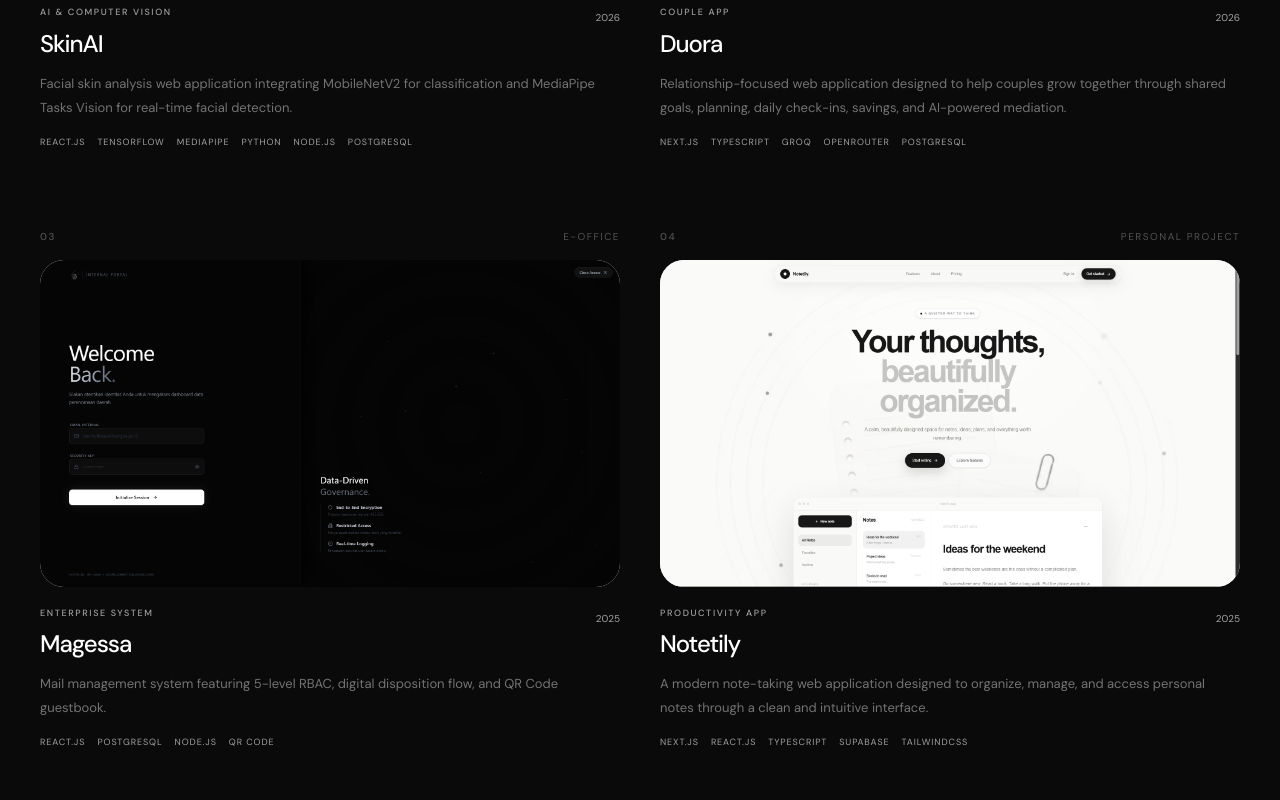
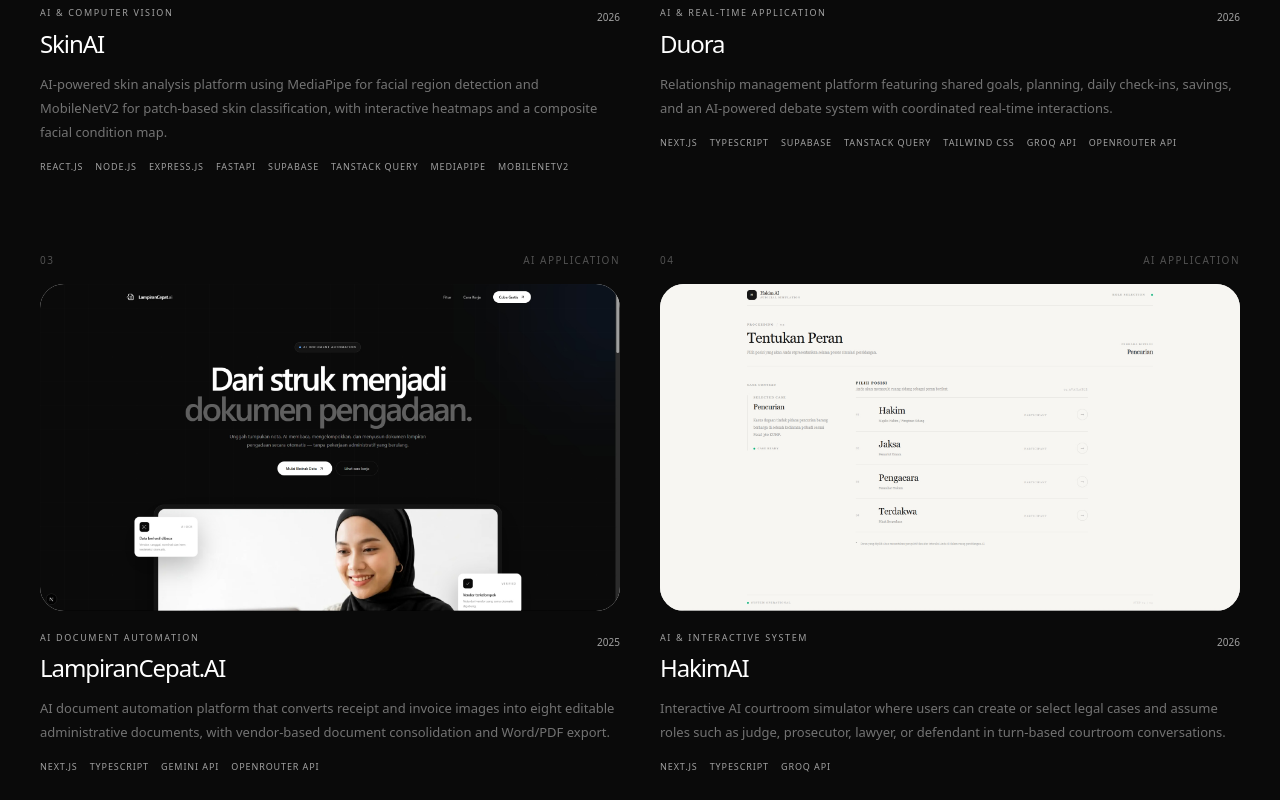
Before and after one commit to farelkdhfi/farelkdhfi, a React (Vite) app: page / in a window 1280 px wide. Shown: the part 1540-2340 px from the top of the page. Built offline with nearby package versions, Linux system fonts and the light colour scheme.

Commit message:
update: move competition award to award section not in experience anymore

```diff
--- a/src/components/About.jsx
+++ b/src/components/About.jsx
@@ -3,13 +3,14 @@ import { skillsData } from '../data/personalData';
 const About = () => {
   const categories = [
     'Frontend',
+    'Language',
     'Backend',
+    'Backend & Database',
+    'Database',
     'AI/ML',
-    'Database',
+    '3D Graphics',
+    'Tools',
     'UI Design',
-    'Language',
-    '3D Graphics',
-    'Architecture',
   ];
 
   return (
@@ -61,8 +62,9 @@ const About = () => {
                   sm:leading-7
                 "
               >
-                I care about the details that make digital products feel
-                intuitive, intentional, and enjoyable to use.
+                I build thoughtful digital products with a strong focus on
+                frontend development, interaction, and practical user
+                experiences.
               </p>
             </div>
           </div>
@@ -86,7 +88,7 @@ const About = () => {
               I’m a frontend-focused developer who enjoys turning complex
               ideas into{' '}
               <span className="text-neutral-400">
-                simple digital experiences.
+                useful digital products.
               </span>
             </h2>
 
@@ -105,6 +107,7 @@ const About = () => {
                 sm:pt-8
               "
             >
+              {/* Focus */}
               <div>
                 <p
                   className="
@@ -130,11 +133,12 @@ const About = () => {
                     sm:leading-6
                   "
                 >
-                  Frontend development, UI systems, interactive experiences,
-                  and modern web architecture.
+                  Frontend engineering, React and Next.js applications,
+                  interactive interfaces, and modern web architecture.
                 </p>
               </div>
 
+              {/* Currently */}
               <div>
                 <p
                   className="
@@ -160,8 +164,9 @@ const About = () => {
                     sm:leading-6
                   "
                 >
-                  Building with React, TypeScript, Tailwind CSS, Node.js,
-                  Python, and exploring AI-powered interfaces.
+                  Building with React, Next.js, TypeScript, Supabase, and
+                  modern data-fetching tools while exploring AI-powered and
+                  computer vision experiences.
                 </p>
               </div>
             </div>
@@ -215,7 +220,7 @@ const About = () => {
                 sm:tracking-[0.15em]
               "
             >
-              08 disciplines
+              {skillsData.length} skills
             </p>
           </div>
 
@@ -234,6 +239,8 @@ const About = () => {
               const skill = skillsData.find(
                 (item) => item.category === category
               );
+
+              if (!skill) return null;
 
               return (
                 <div
@@ -275,7 +282,7 @@ const About = () => {
                         sm:tracking-[0.12em]
                       "
                     >
-                      {skill?.level}%
+                      {skill.level}%
                     </span>
                   </div>
 
@@ -291,7 +298,7 @@ const About = () => {
                       sm:text-lg
                     "
                   >
-                    {skill?.name}
+                    {skill.name}
                   </h3>
 
                   {/* Progress */}
@@ -312,7 +319,7 @@ const About = () => {
                         duration-1000
                       "
                       style={{
-                        width: `${skill?.level}%`,
+                        width: `${skill.level}%`,
                       }}
                     />
                   </div>
--- a/src/data/personalData.js
+++ b/src/data/personalData.js
@@ -12,21 +12,109 @@ import LampiranCepat from '../assets/projectsImg/lampiranCepatAI.png';
 import HakimAI from '../assets/projectsImg/hakimAI.png';
 
 export const personalData = [
-  { label: 'System Status', value: 'Online', color: 'text-emerald-500' },
-  { label: 'Availability', value: 'Open for Work', color: 'text-white' },
-  { label: 'Location', value: 'Tasikmalaya, ID', color: 'text-neutral-400' },
-  { label: 'Local Time', value: 'GMT+7', color: 'text-neutral-400' },
+  {
+    label: 'System Status',
+    value: 'Online',
+    color: 'text-emerald-500',
+  },
+  {
+    label: 'Availability',
+    value: 'Open for Work',
+    color: 'text-white',
+  },
+  {
+    label: 'Location',
+    value: 'Tasikmalaya, ID',
+    color: 'text-neutral-400',
+  },
+  {
+    label: 'Local Time',
+    value: 'GMT+7',
+    color: 'text-neutral-400',
+  },
 ];
 
 export const skillsData = [
-  { name: 'React.js', level: 90, category: 'Frontend' },
-  { name: 'Node.js & Express', level: 70, category: 'Backend' },
-  { name: 'Python', level: 60, category: 'AI/ML' },
-  { name: 'PostgreSQL', level: 60, category: 'Database' },
-  { name: 'Figma', level: 90, category: 'UI Design' },
-  { name: 'TypeScript', level: 90, category: 'Language' },
-  { name: 'Three.js', level: 60, category: '3D Graphics' },
-  { name: 'System Design', level: 87, category: 'Architecture' },
+  {
+    name: 'React.js',
+    level: 90,
+    category: 'Frontend',
+  },
+  {
+    name: 'Next.js',
+    level: 88,
+    category: 'Frontend',
+  },
+  {
+    name: 'TypeScript',
+    level: 88,
+    category: 'Language',
+  },
+  {
+    name: 'JavaScript',
+    level: 90,
+    category: 'Language',
+  },
+  {
+    name: 'TanStack Query',
+    level: 82,
+    category: 'Frontend',
+  },
+  {
+    name: 'Tailwind CSS',
+    level: 88,
+    category: 'Frontend',
+  },
+  {
+    name: 'Node.js & Express',
+    level: 75,
+    category: 'Backend',
+  },
+  {
+    name: 'Supabase',
+    level: 80,
+    category: 'Backend & Database',
+  },
+  {
+    name: 'PostgreSQL',
+    level: 70,
+    category: 'Database',
+  },
+  {
+    name: 'FastAPI',
+    level: 65,
+    category: 'Backend',
+  },
+  {
+    name: 'Python',
+    level: 60,
+    category: 'AI/ML',
+  },
+  {
+    name: 'MediaPipe',
+    level: 70,
+    category: 'AI/ML',
+  },
+  {
+    name: 'Three.js',
+    level: 65,
+    category: '3D Graphics',
+  },
+  {
+    name: 'Git',
+    level: 85,
+    category: 'Tools',
+  },
+  {
+    name: 'Docker',
+    level: 65,
+    category: 'Tools',
+  },
+  {
+    name: 'Figma',
+    level: 90,
+    category: 'UI Design',
+  },
 ];
 
 export const projectsData = [
@@ -36,187 +124,216 @@ export const projectsData = [
     category: 'AI & Computer Vision',
     year: '2026',
     label: 'Thesis Project',
-    desc: 'Facial skin analysis web application integrating MobileNetV2 for classification and MediaPipe Tasks Vision for real-time facial detection.',
+    desc: 'AI-powered skin analysis platform using MediaPipe for facial region detection and MobileNetV2 for patch-based skin classification, with interactive heatmaps and a composite facial condition map.',
     tech: [
       'React.js',
-      'TensorFlow',
+      'Node.js',
+      'Express.js',
+      'FastAPI',
+      'Supabase',
+      'TanStack Query',
       'MediaPipe',
-      'Python',
-      'Node.js',
-      'PostgreSQL',
+      'MobileNetV2',
     ],
     image: SkinAI,
-    url: 'https://skinai.my.id',
+    url: 'https://skinai.my.id/',
   },
+
   {
     id: 2,
     title: 'Duora',
-    category: 'Couple App',
+    category: 'AI & Real-Time Application',
     year: '2026',
-    label: 'Thesis Project',
-    desc: 'Relationship-focused web application designed to help couples grow together through shared goals, planning, daily check-ins, savings, and AI-powered mediation.',
+    label: 'Personal Project',
+    desc: 'Relationship management platform featuring shared goals, planning, daily check-ins, savings, and an AI-powered debate system with coordinated real-time interactions.',
     tech: [
       'Next.js',
       'TypeScript',
-      'Groq',
-      'OpenRouter',
-      'PostgreSQL',
+      'Supabase',
+      'TanStack Query',
+      'Tailwind CSS',
+      'Groq API',
+      'OpenRouter API',
     ],
     image: Duora,
-    url: 'https://duora.vercel.app/',
+    url: 'https://duora-grow-together.vercel.app/',
   },
+
   {
     id: 3,
+    title: 'LampiranCepat.AI',
+    category: 'AI Document Automation',
+    year: '2025',
+    label: 'AI Application',
+    desc: 'AI document automation platform that converts receipt and invoice images into eight editable administrative documents, with vendor-based document consolidation and Word/PDF export.',
+    tech: [
+      'Next.js',
+      'TypeScript',
+      'Gemini API',
+      'OpenRouter API',
+    ],
+    image: LampiranCepat,
+    url: 'https://lampiran-cepat-ai.vercel.app/',
+  },
+
+  {
+    id: 4,
+    title: 'HakimAI',
+    category: 'AI & Interactive System',
+    year: '2026',
+    label: 'AI Application',
+    desc: 'Interactive AI courtroom simulator where users can create or select legal cases and assume roles such as judge, prosecutor, lawyer, or defendant in turn-based courtroom conversations.',
+    tech: [
+      'Next.js',
+      'TypeScript',
+      'Groq API',
+    ],
+    image: HakimAI,
+    url: 'https://courtroom-ai-simulator.vercel.app/',
+  },
+
+  {
+    id: 5,
+    title: 'Notetily',
+    category: 'Productivity & Knowledge Management',
+    year: '2025',
+    label: 'Personal Project',
+    desc: 'Knowledge management app with connected note graphs, folders, favorites, archives, search, and a cleanup system for detecting duplicate, untitled, unorganized, and inactive notes.',
+    tech: [
+      'Next.js',
+      'TypeScript',
+      'Supabase',
+      'TanStack Query',
+      'React Hook Form',
+      'Zod',
+    ],
+    image: Notetily,
+    url: 'https://notetily.vercel.app/',
+  },
+
+  {
+    id: 6,
     title: 'Magessa',
     category: 'Enterprise System',
     year: '2025',
     label: 'E-Office',
-    desc: 'Mail management system featuring 5-level RBAC, digital disposition flow, and QR Code guestbook.',
-    tech: ['React.js', 'PostgreSQL', 'Node.js', 'QR Code'],
+    desc: 'Internal enterprise web application for correspondence and document disposition management with five role-based access levels, internal documentation features, and a QR-code-based guestbook.',
+    tech: [
+      'React.js',
+      'Node.js',
+      'Express.js',
+      'Supabase',
+      'QR Code',
+    ],
     image: Magessa,
     url: 'https://magessa.vercel.app/',
-  },
-  {
-    id: 4,
-    title: 'Notetily',
-    category: 'Productivity App',
-    year: '2025',
-    label: 'Personal Project',
-    desc: 'A modern note-taking web application designed to organize, manage, and access personal notes through a clean and intuitive interface.',
-    tech: ['Next.js', 'React.js', 'TypeScript', 'Supabase', 'TailwindCSS'],
-    image: Notetily,
-    url: 'https://notetily.vercel.app/',
-  },
-  {
-    id: 5,
-    title: 'HandRobot 3D',
-    category: 'Creative Technology',
-    year: '2025',
-    label: 'Interactive 3D',
-    desc: 'Gesture-controlled virtual robotic arm simulation utilizing hand tracking to manipulate 3D objects in real-time.',
-    tech: ['Three.js', 'MediaPipe', 'React Three Fiber', 'WebGL'],
-    image: HandVirtual,
-    url: 'https://hand-robot-virtual-3d.vercel.app/',
-  },
-  {
-    id: 6,
-    title: 'LampiraCepat.AI',
-    category: 'AI Productivity',
-    year: '2025',
-    label: 'AI Application',
-    desc: 'AI-powered document processing application designed to simplify the preparation and management of administrative attachments.',
-    tech: ['React.js', 'AI', 'Python', 'TailwindCSS'],
-    image: LampiranCepat,
-    url: 'https://lampiran-cepat-ai.vercel.app/',
   },
 ];
 
 export const additionalProjects = [
   {
-    title: 'HakimAI',
-    image: HakimAI,
-    year: '2026',
-    desc: 'AI-powered legal debate assistant designed to analyze arguments, identify perspectives, and provide neutral insights during discussions.',
-    tech: ['Next.js', 'TypeScript', 'Groq AI', 'OpenRouter'],
-    url: '#',
+    title: 'TouchlessOS',
+    image: HandVirtual,
+    year: '2025',
+    desc: 'Interactive 3D dashboard controlled through real-time hand tracking, featuring gesture recognition, a robotic hand model, physics-based objects, and dynamic performance modes.',
+    tech: [
+      'React.js',
+      'MediaPipe',
+      'Three.js',
+      'React Three Fiber',
+      'WebGL',
+    ],
+    url: 'https://hand-robot-virtual-3d.vercel.app/',
   },
+
+  {
+    title: 'TasteAI',
+    image: TasteAI,
+    year: '2025',
+    desc: 'AI-powered culinary assistant that generates recipes, provides nutritional information, supports follow-up questions, and offers voice-based recipe playback.',
+    tech: [
+      'React.js',
+      'Tailwind CSS',
+      'Groq API',
+    ],
+    url: 'https://tasteai-recipe-assistant.vercel.app/',
+  },
+
   {
     title: 'Photo Booth App',
     image: NeoBooth,
     year: '2025',
     desc: 'Interactive web-based photo booth application allowing users to capture moments with custom frames and filters directly from the browser.',
-    tech: ['ReactJS', 'TailwindCSS', 'Three.js'],
+    tech: [
+      'React.js',
+      'Tailwind CSS',
+      'Three.js',
+    ],
     url: 'https://photo-booth-app-sigma.vercel.app/',
   },
+
   {
-    title: 'Task Flow App',
+    title: 'TaskFlow',
     image: TaskFlow,
     year: '2025',
-    desc: 'A streamlined productivity application designed to manage tasks and enhance workflow efficiency with a modern, intuitive interface.',
-    tech: ['ReactJS', 'TailwindCSS', 'Three.js'],
+    desc: 'Modern productivity application designed to manage tasks and organize workflows through a clean and intuitive interface.',
+    tech: [
+      'React.js',
+      'Tailwind CSS',
+      'Three.js',
+    ],
     url: 'https://task-flow-pink-omega.vercel.app/',
   },
+
   {
-    title: 'TasteAI',
-    image: TasteAI,
-    year: '2025',
-    desc: 'AI-powered culinary assistant that provides personalized food and recipe recommendations using the Groq AI model.',
-    tech: ['ReactJS', 'TailwindCSS', 'Groq AI'],
-    url: 'https://tasteai-recipe-assistant.vercel.app/',
-  },
-  {
-    title: 'Javascript Books',
+    title: 'JavaScript Books',
     image: JavascriptBooks,
     year: '2025',
-    desc: 'A curated digital library and documentation platform built to track and showcase my journey in mastering JavaScript.',
-    tech: ['ReactJS', 'TailwindCSS', 'JavaScript'],
+    desc: 'Curated digital library and documentation platform built to track and showcase a journey through JavaScript concepts and learning materials.',
+    tech: [
+      'React.js',
+      'Tailwind CSS',
+      'JavaScript',
+    ],
     url: 'https://javascript-books.vercel.app/',
   },
+
   {
     title: 'TEES E-Commerce',
     image: Tees,
     year: '2025',
-    desc: 'A modern e-commerce landing page submission for WDC Competition focused on delivering a seamless shopping experience for apparel.',
-    tech: ['ReactJS', 'TailwindCSS', 'UI Design'],
+    desc: 'Frontend e-commerce experience created for a web development competition, focused on apparel browsing and a modern shopping interface.',
+    tech: [
+      'React.js',
+      'Tailwind CSS',
+      'UI Design',
+    ],
     url: 'https://tees-lombawdc.vercel.app/',
   },
 ];
 
 export const experiencesData = [
   {
-    role: 'AI Web Developer',
-    company: 'University Final Project',
-    period: '2026 — Present',
-    location: 'Academic Research',
+    role: 'IT Intern',
+    company: 'Bappelitbangda Kota Tasikmalaya',
+    period: 'Jun 2025 — Jul 2025',
+    location: 'Tasikmalaya, Indonesia',
     achievements: [
-      'Developed a facial skin analysis web app integrating MobileNetV2 for classifying skin types.',
-      'Implemented MediaPipe Tasks Vision for precise real-time facial detection and analysis.',
-      'Built a recommendation engine using clustering algorithms to suggest skincare active ingredients.',
+      'Independently developed Magessa, an internal web application for correspondence and document disposition management.',
+      'Implemented five role-based access levels: Admin, Head, Secretary, Division Head, and Staff.',
+      'Built internal documentation features and a QR-code-based guestbook system.',
+      'Developed the application using React.js, Node.js, Express.js, and Supabase.',
     ],
   },
+];
+
+export const awardsData = [
   {
-    role: 'Frontend Learner',
-    company: 'Self-Paced Learning',
-    period: '2024 — Present',
-    location: 'Remote',
-    achievements: [
-      'Dedicating 1+ year to mastering JavaScript and the React.js ecosystem.',
-      'Building personal projects to implement modern web development concepts.',
-      'Explored routing, state management, and component architecture independently.',
-    ],
-  },
-  {
-    role: 'Web Development Finalist',
-    company: 'FIT Competition 2024',
-    period: '2024',
-    location: 'National Event',
-    achievements: [
-      "Secured 'Juara Harapan 2' in the Web Development competition category.",
-      'Competed against university students nationwide in technical challenges.',
-      'Delivered functional web solutions under significant time pressure.',
-    ],
-  },
-  {
-    role: 'IT Intern',
-    company: 'Bappelitbangda Kota Tasikmalaya',
-    period: 'Internship',
-    location: 'Tasikmalaya, ID',
-    achievements: [
-      'Built a mail management system with five different roles and permission levels.',
-      'Implemented a guest book feature utilizing QR Code technology.',
-      'Developed documentation features for photos and activity logs.',
-    ],
-  },
-  {
-    role: 'Web Developer',
-    company: 'Community Service Program',
-    period: 'KKN Period',
-    location: 'Tasikmalaya Region',
-    achievements: [
-      'Built a comprehensive Village Portfolio Website to digitalize local information.',
-      'Showcased village potential and demographics to a wider audience.',
-      'Collaborated with village officials to design a representative digital profile.',
-    ],
+    title: '2nd Honorable Mention — Web Development',
+    event: 'FIT Competition 2024',
+    year: '2024',
+    location: 'Satya Wacana Christian University, Salatiga',
+    desc: 'Received Juara Harapan 2 in the Web Development category of FIT Competition 2024.',
   },
 ];
 
--- a/src/index.css
+++ b/src/index.css
@@ -2,7 +2,13 @@
 
 @import "tailwindcss";
 
-:root {
+html {
+  scroll-behavior: smooth;
+}
+
+
+
+/* :root {
   font-family: 'DM Sans', sans-serif;
   color: #171717;
   background: #f5f5f2;
@@ -43,4 +49,4 @@ a {
 button,
 a {
   -webkit-tap-highlight-color: transparent;
-}
+} */
```
Also changed, not shown: src/components/Experience.jsx (+177 -3 lines).
